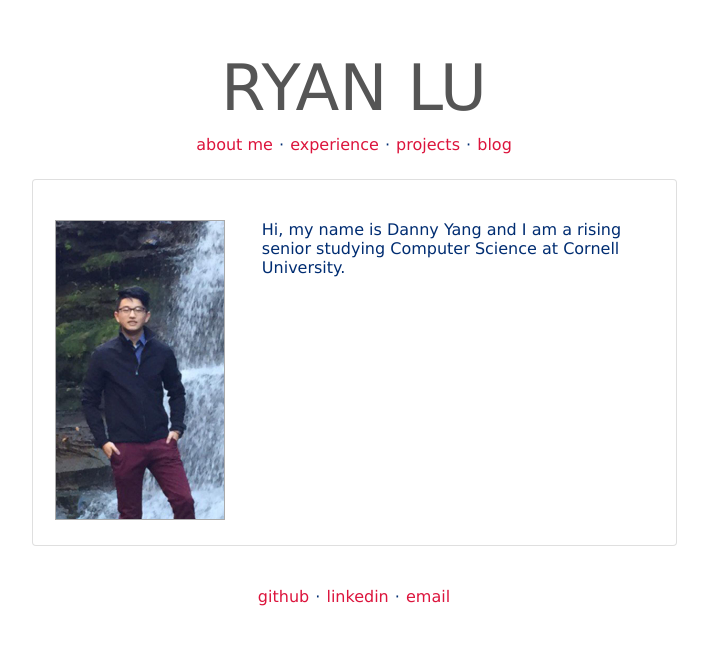
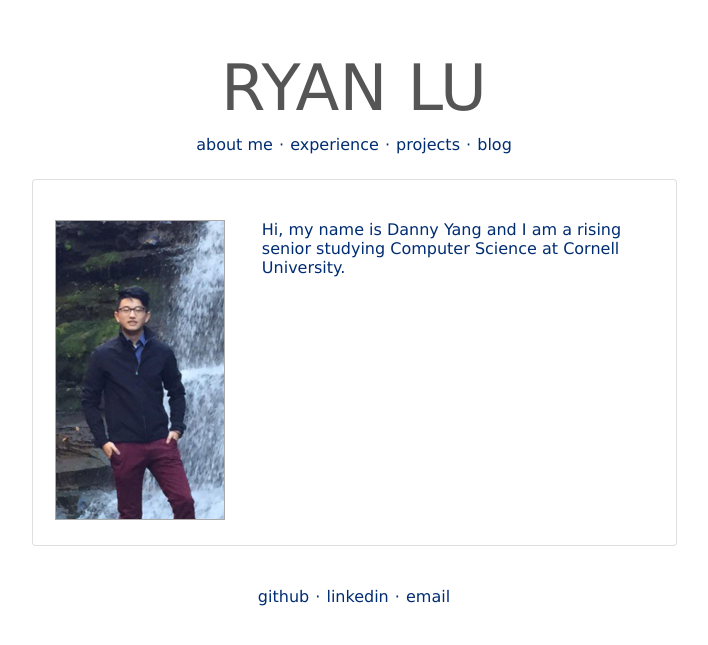
Before and after one commit to ryanlu41/ryanlu41.github.io, a Jekyll site: the page built from index.html, in a window 1280 px wide. Shown: the top 645 px of the page, without its empty margins (286-994 px from the left). Built offline with Jekyll 4.4.1, drawn with Linux system fonts in a browser that asks for light colours.

Commit message:
Update style.css

```diff
--- a/css/style.css
+++ b/css/style.css
@@ -75,7 +75,7 @@ table {
 
 a {
     text-decoration: none;
-    color: crimson;
+    color: #002D72;
     padding: 6px;
     margin: -5px;
     border-radius: 10px;
@@ -83,7 +83,7 @@ a {
 
 a:hover {
     background-color: #eee;
-    color: darkred;
+    color: #002D72;
     text-decoration: none;
     transition: 0.5s;
 }
```
